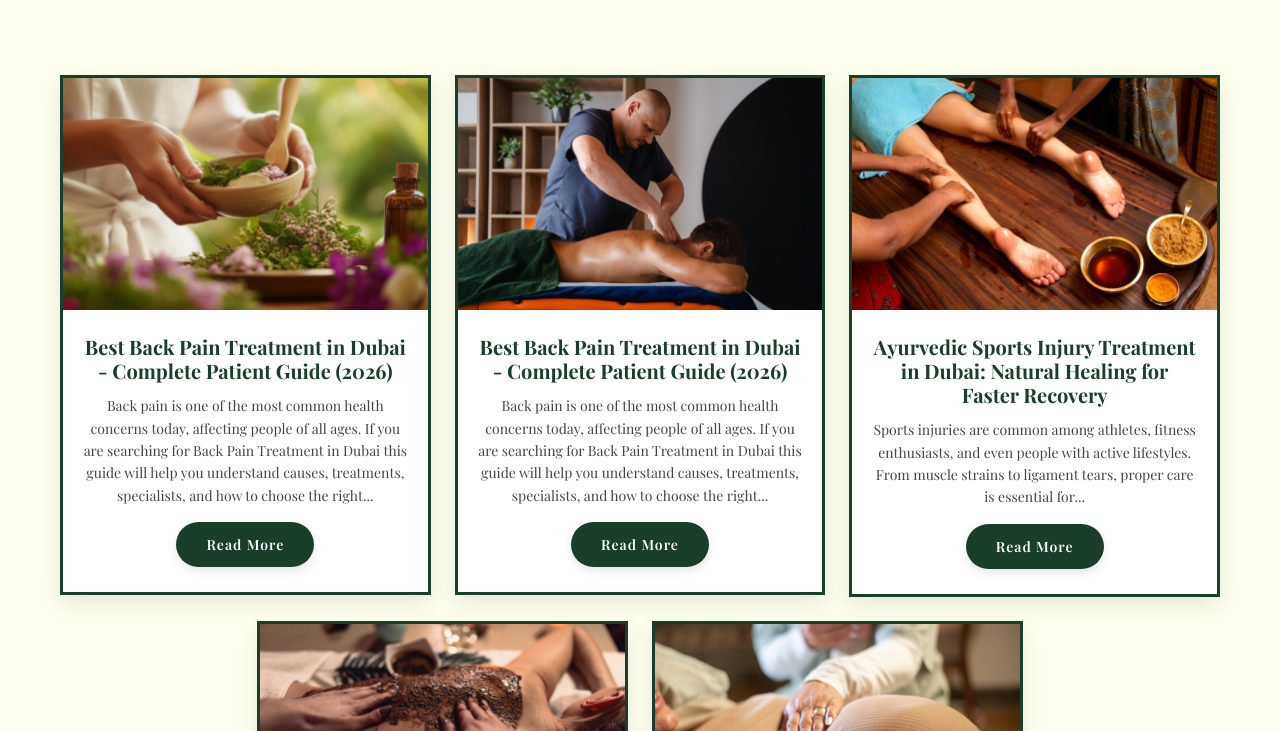
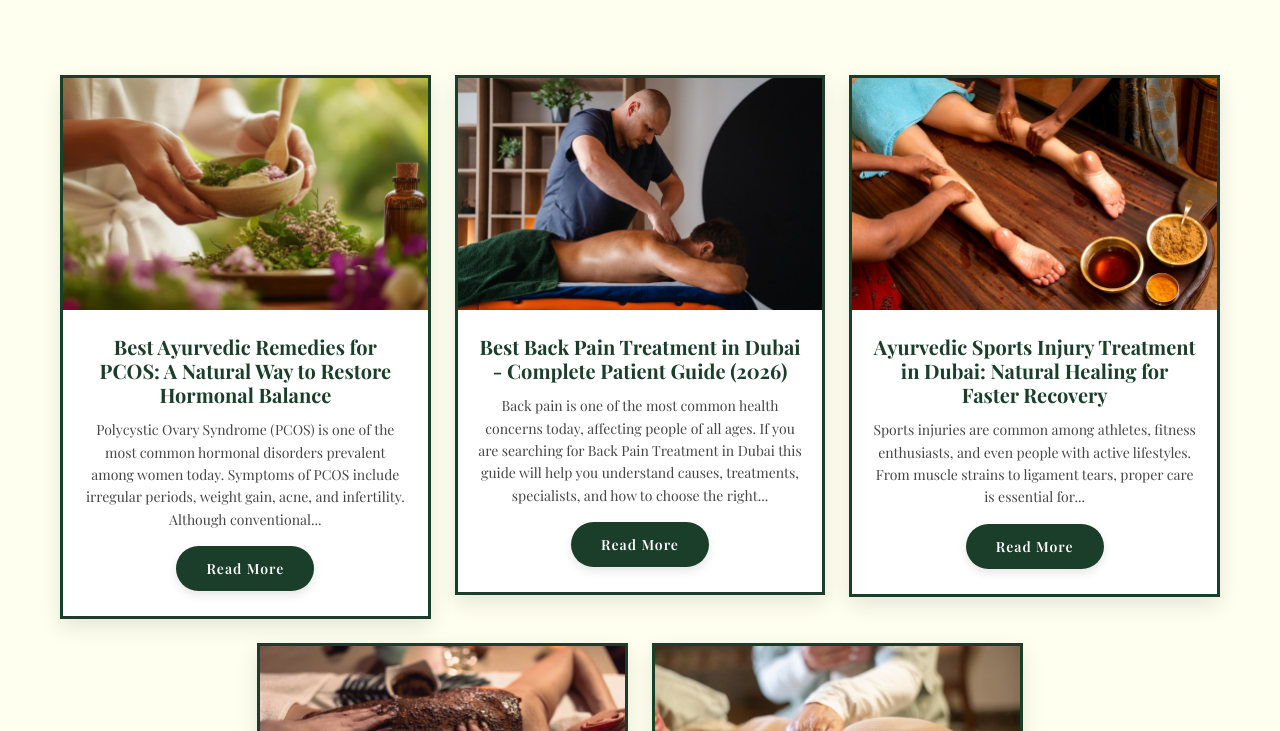
Before and after one commit to Neha-005/Ayur-Minar, a plain HTML site: page blog.html in a window 1280 px wide. Shown: the part 480-1211 px from the top of the page. Drawn offline with nearby package versions, Linux system fonts and the light colour scheme.

Commit message:
Add files via upload

```diff
--- a/blog.html
+++ b/blog.html
@@ -154,13 +154,14 @@
                     <div class="offer-cards">
                         <!-- Card 1 -->
                         <div class="offer-card" data-aos="fade-up" data-aos-delay="300" data-aos-duration="800">
-                            <img src="./Images/best-ayurvedic-remedies-for-pcos.jpg" alt="Back Pain Treatment in Dubai" />
+                            <img src="./Images/best-ayurvedic-remedies-for-pcos.jpg"
+                                alt="Best Ayurvedic Remedies for PCOS: A Natural Way to Restore Hormonal Balance" />
                             <div class="offer-card-content">
-                                <h3> Best Back Pain Treatment in Dubai - Complete Patient Guide (2026)</h3>
+                                <h3>Best Ayurvedic Remedies for PCOS: A Natural Way to Restore Hormonal Balance</h3>
                                 <p>
-                                    Back pain is one of the most common health concerns today, affecting people of all
-                                    ages. If you are searching for Back Pain Treatment in Dubai this guide will help you
-                                    understand causes, treatments, specialists, and how to choose the right...
+                                    Polycystic Ovary Syndrome (PCOS) is one of the most common hormonal disorders
+                                    prevalent among women today. Symptoms of PCOS include irregular periods, weight
+                                    gain, acne, and infertility. Although conventional...
                                 </p>
                                 <a href="best-ayurvedic-remedies-for-pcos.html" class="btn">Read More</a>
                             </div>
@@ -173,7 +174,7 @@
                         <div class="offer-card" data-aos="fade-up" data-aos-delay="300" data-aos-duration="800">
                             <img src="./Images/back-pain-treatment-in-dubai.jpg" alt="Back Pain Treatment in Dubai" />
                             <div class="offer-card-content">
-                                <h3> Best Back Pain Treatment in Dubai - Complete Patient Guide (2026)</h3>
+                                <h3>Best Back Pain Treatment in Dubai - Complete Patient Guide (2026)</h3>
                                 <p>
                                     Back pain is one of the most common health concerns today, affecting people of all
                                     ages. If you are searching for Back Pain Treatment in Dubai this guide will help you
```
